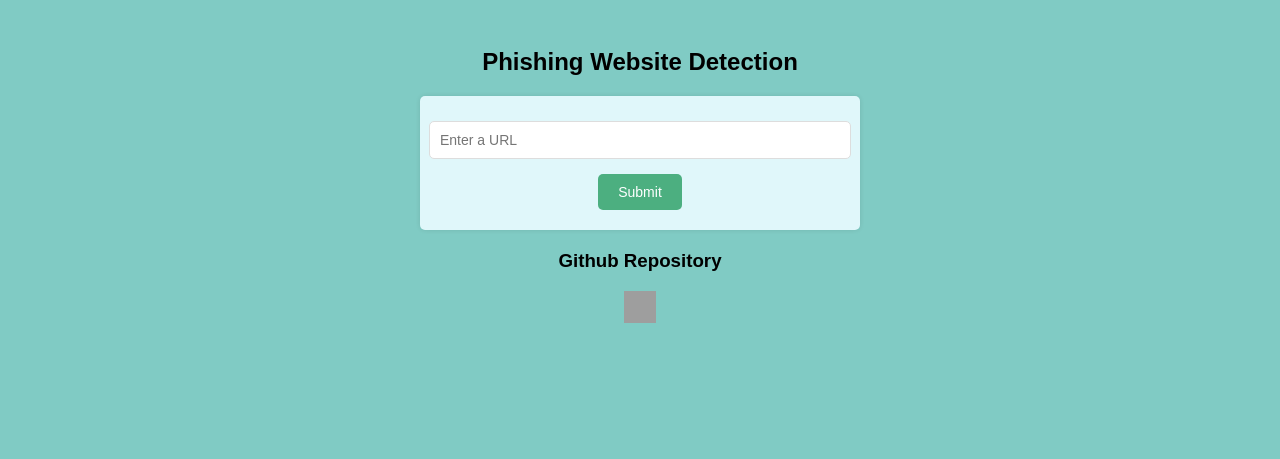
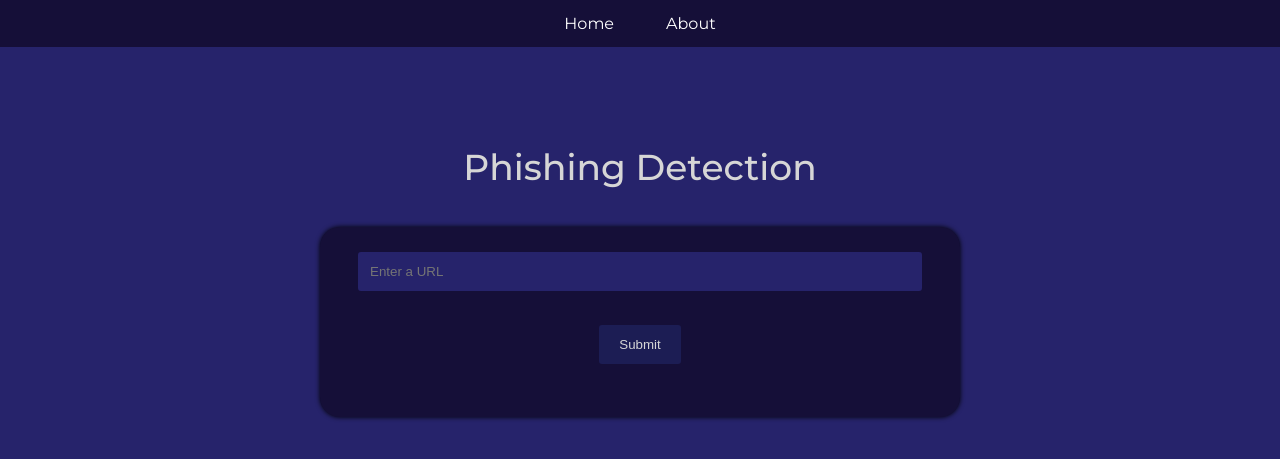
Before and after one commit to SanjayNithin2002/phishing-detection-api, a Flask app: page / in a window 1280 px wide. Shown: the top 459 px of the page. Run offline with Flask 3, Linux system fonts and the light colour scheme; grey boxes are pictures that could not be loaded.

Commit message:
styling added

```diff
--- a/app.py
+++ b/app.py
@@ -14,5 +14,10 @@ def home():
         return render_template('result.html', results = predicted_values)
     return render_template('index.html')
 
+@app.route('/about', methods=['GET'])
+def about():
+    return render_template('about.html')
+
+
 if __name__ == '__main__':
     app.run()
--- /dev/null
+++ b/static/index.css
@@ -0,0 +1,175 @@
+@import url('https://fonts.googleapis.com/css2?family=Montserrat:ital,wght@0,100;0,200;0,300;0,400;0,500;0,600;0,700;0,800;0,900;1,100;1,200;1,300;1,400;1,500;1,600;1,700;1,800;1,900&display=swap');
+
+/* Reset default margin and padding */
+body,
+h1,
+h2,
+h3,
+h4,
+h5,
+h6,
+p,
+ul,
+li {
+    margin: 0;
+    padding: 0;
+}
+
+/* Set a modern font */
+body {
+    font-family: 'Montserrat', Arial, sans-serif;
+}
+
+/* Set a modern color palette */
+:root {
+    --primary-color: #150f38;
+    --secondary-color: #1c1d54;
+    --background-color: #26236b;
+    --text-color: #D6D6D6;
+}
+
+/* Apply modern color scheme */
+body {
+    background-color: var(--background-color);
+    color: var(--text-color);
+    font-size: 16px;
+}
+
+p {
+    font-size: 25px;
+}
+
+nav {
+    background-color: var(--primary-color);
+    margin-bottom: 20px;
+}
+
+nav ul {
+    list-style-type: none;
+    margin: 0;
+    padding: 0;
+    overflow: hidden;
+    display: flex;
+    justify-content: center;
+}
+
+nav li {
+    display: inline-block;
+    margin: 0 10px;
+}
+
+nav li a {
+    display: block;
+    color: #fff;
+    text-align: center;
+    padding: 14px 16px;
+    text-decoration: none;
+}
+
+nav li a:hover {
+    background-color: var(--secondary-color);
+}
+
+.topic {
+    text-align: center;
+    margin-top: 40px;
+    font-size: 36px;
+    font-weight: 500;
+    color: var(--text-color);
+}
+
+form {
+    max-width: 600px;
+    height: 150px;
+    margin: 0 auto;
+    background-color: #150f38;
+    padding: 20px;
+    border-radius: 20px;
+    box-shadow: 0 0 5px rgba(0, 0, 0, 3);
+    display: flex;
+    flex-direction: column;
+    align-items: center;
+    margin-top: 20px;
+    color: var(--text-color);
+}
+
+input[type="text"]:focus {
+    outline: none;
+}
+
+
+input[type="text"],
+input[type="submit"] {
+    background-color: var(--background-color);
+    border: none;
+    border-radius: 3px;
+}
+
+input[type="text"] {
+    padding: 12px;
+    width: 90%;
+    color: var(--text-color);
+}
+
+input[type="submit"] {
+    padding: 12px 20px;
+    color: var(--text-color);
+    background-color: #1c1d54;
+    cursor: pointer;
+}
+
+input[type="submit"]:hover {
+    background-color: #151345;
+    /* Updated hover button color */
+}
+
+.loader {
+    border: 5px solid #f3f3f3;
+    border-top: 5px solid var(--primary-color);
+    border-radius: 50%;
+    width: 30px;
+    height: 30px;
+    animation: spin 1s linear infinite;
+    box-sizing: border-box;
+    padding: 5px;
+}
+
+input[type="text"]:-webkit-autofill {
+    -webkit-text-fill-color: var(--text-color);
+    -webkit-box-shadow: 0 0 0 30px var(--background-color) inset;
+    transition: background-color 5000s ease-in-out 0s;
+}
+
+.about {
+    display: flex;
+    justify-content: center;
+    align-items: center;
+    flex-direction: column;
+    height: 50vh;
+    text-align: justify;
+}
+.about p {
+    padding: 20px;
+    width: 50%;
+    text-align: justify;
+    font-size: 22px;
+    background-color: var(--primary-color);
+    border-radius: 20px;
+    box-shadow: 0 0 5px rgba(0, 0, 0, 3);
+    line-height: 1.5;
+}
+
+.about p a{
+    color : var(--background-color);
+}
+
+
+@keyframes spin {
+    0% {
+        transform: rotate(0deg);
+    }
+
+    100% {
+        transform: rotate(360deg);
+    }
+}
--- a/templates/index.html
+++ b/templates/index.html
@@ -1,98 +1,40 @@
 <!DOCTYPE html>
 <html>
+
 <head>
     <title>Phishing Website Detection</title>
-    <style>
-        body {
-            font-family: Arial, sans-serif;
-            background-color: #80CBC4;
-            padding: 20px;
-        }
+           <link rel="stylesheet" href="{{ url_for('static', filename='index.css') }}">
+</head>
 
-        h2 {
-            text-align: center;
-        }
-
-        form {
-            max-width: 400px;
-            margin: 0 auto;
-            background-color: #E0F7FA;
-            padding: 20px;
-            border-radius: 5px;
-            box-shadow: 0 0 5px rgba(0, 0, 0, 0.1);
-            display: flex;
-            flex-direction: column;
-            align-items: center;
-        }
-
-        input[type="text"] {
-            width: 100%;
-            padding: 10px;
-            margin: 5px 0;
-            border: 1px solid #ddd;
-            border-radius: 5px;
-            font-size: 14px;
-        }
-
-        input[type="submit"] {
-            background-color: #4CAF80;
-            color: white;
-            padding: 10px 20px;
-            border: none;
-            border-radius: 5px;
-            cursor: pointer;
-            font-size: 14px;
-        }
-
-        input[type="submit"]:hover {
-            background-color: #45a069;
-        }
-
-        .loader {
-            border: 5px solid #f3f3f3;
-            border-top: 5px solid #3498db;
-            border-radius: 50%;
-            width: 30px;
-            height: 30px;
-            animation: spin 1s linear infinite;
-            align-self: center;
-            margin-top: 20px;
-        }
-
-        @keyframes spin {
-            0% { transform: rotate(0deg); }
-            100% { transform: rotate(360deg); }
-        }
-
-        #github-repository {
-            text-align: center;
-            margin-top: 20px;
-        }
-    </style>
-</head>
 <body>
-    <h2>Phishing Website Detection</h2>
-    <form method="POST" action="/">
+    <nav>
+        <ul>
+            <li><a href="#">Home</a></li>
+            <li><a href="/about">About</a></li>
+        </ul>
+    </nav><br />
+    <br />
+    <div class="topic">Phishing Detection</div>
+    <br />
+    <br />
+    <form method="POST" action="/" style="margin: 0 auto;">
         <input type="text" name="input_url" placeholder="Enter a URL" style="margin: 5px 0;">
+        <br />
         <input type="submit" value="Submit" style="margin-top: 10px;">
         <div class="loader" id="loader"></div>
     </form>
-    <div id="github-repository">
-        <h3>Github Repository</h3>
-        <a href="https://github.com/SanjayNithin2002/phishing-detection-api">
-            <img src="https://cdn-icons-png.flaticon.com/512/25/25231.png" alt="GitHub" width="32" height="32">
-        </a>
-    </div>
+
     <script>
         // Hide the loader on page load
-        window.addEventListener("load", function() {
+        window.addEventListener("load", function () {
             document.getElementById("loader").style.display = "none";
         });
 
         // Show the loader when the form is submitted
-        document.querySelector("form").addEventListener("submit", function() {
+        document.querySelector("form").addEventListener("submit", function () {
             document.getElementById("loader").style.display = "block";
         });
     </script>
 </body>
+
 </html>
```
Also changed, not shown: static/styles.css (+128 -43 lines), templates/about.html (added, +37 -0 lines), templates/contact.html (added, +37 -0 lines), templates/notfound.html (+24 -50 lines), templates/result.html (+16 -37 lines).
